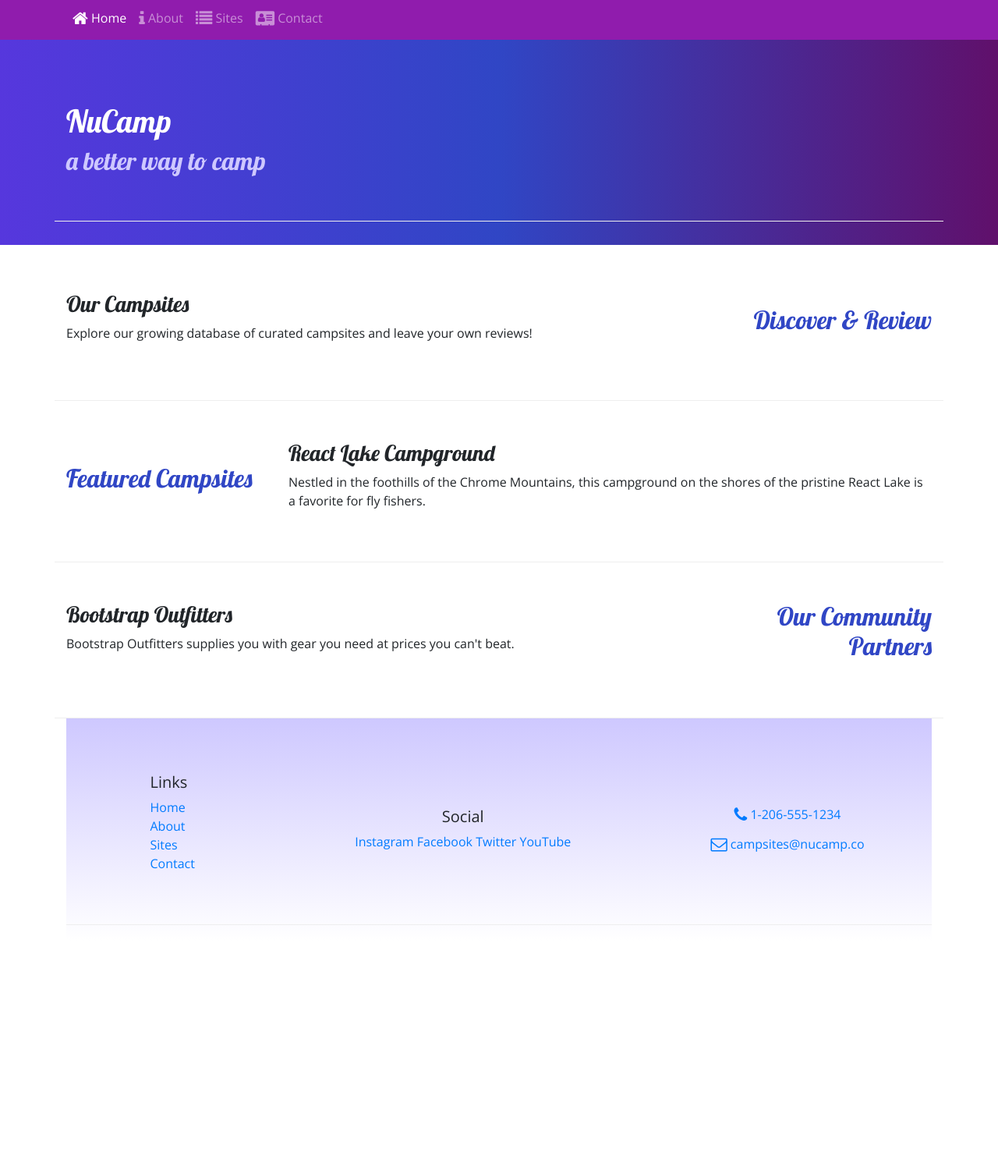
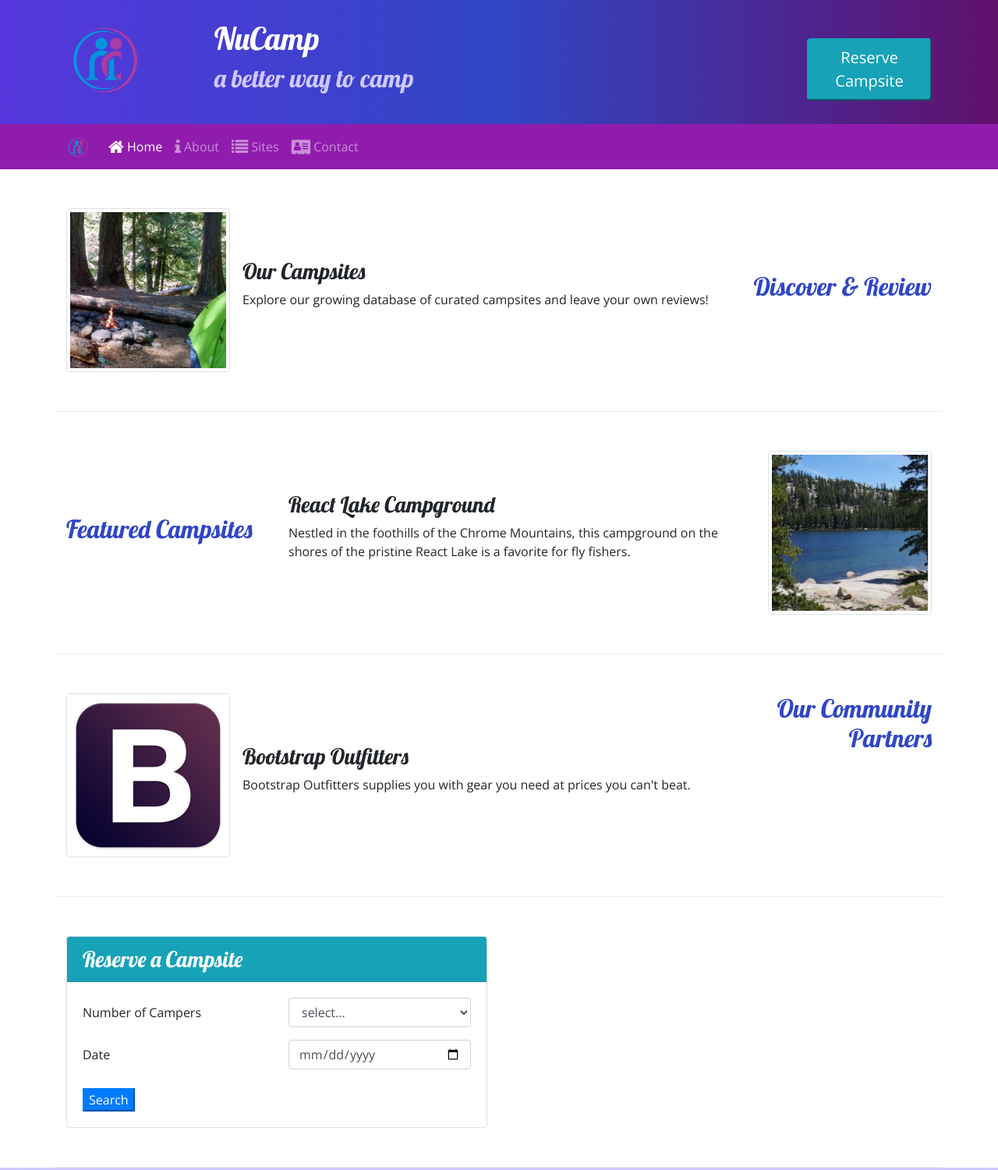
Before and after one commit to ChudZAllen/nucampsite, a website: page index.html in a window 1280 px wide. Shown: the part 5-1505 px from the top of the page at 78% size. Before the commit the page ends 1211 px from the top, so only its background shows below. Drawn offline with nearby package versions, Linux system fonts and the light colour scheme.

Commit message:
reserve a campsite form

```diff
--- a/index.html
+++ b/index.html
@@ -19,9 +19,31 @@
 </head>
 
 <body>
+
+    <header class="jumbotron jumbotron-fluid">
+        <div class="container">
+            <div class="row">
+                <div class="col-4 col-sm-3 col-md-2 align-self-center">
+                    <img src="img/logo.png" class="img-fluid">
+                </div>
+                <div class="col">
+                    <h1>NuCamp</h1>
+                    <h2>a better way to camp</h2>
+
+                </div>
+
+                <div class="col-md-4 col-xl-2 mt-4">
+                    <a href="#reserveForm"><button type="button" class="btn-info btn-lg">Reserve Campsite</button></a>
+                </div>
+            </div>
+        </div>
+
+    </header>
+
     <nav class="navbar navbar-expand-sm navbar-dark sticky-top">
         <div class="container">
-            <button class="navbar-toggler ml-auto" type="button" data-toggle="collapse" data-target="#nucampNavbar">
+            <a class="navbar-brand" href="#"><img src="img/logo.png" height="30" width="30" /></a>
+            <button class="navbar-toggler" type="button" data-toggle="collapse" data-target="#nucampNavbar">
                 <span class="navbar-toggler-icon"></span>
             </button>
             <div class="collapse navbar-collapse" id="nucampNavbar">
@@ -38,16 +60,7 @@
         </div>
     </nav>
 
-    <header class="jumbotron jumbotron-fluid">
-        <div class="container">
-            <div class="row row-content align-items-center">
-                <div class="col">
-                    <h1>NuCamp</h1>
-                    <h2>a better way to camp</h2>
-                </div>
-            </div>
-        </div>
-    </header>
+
 
     <div class="container">
         <div class="row row-content align-items-center">
@@ -55,8 +68,15 @@
                 <h2 class="text-sm-right">Discover & Review</h2>
             </div>
             <div class="col">
+                <div class="media">
+                    <img class="d-flex mr-3 img-thumbnail" src="img/breadcrumb-trail-thumb.jpg"
+                        alt="breadcrumb trail thumbnail">
+                    <div class="media-body align-self-center">
                         <h3>Our Campsites</h3>
-                <p>Explore our growing database of curated campsites and leave your own reviews!</p>
+                        <p class="d-none d-sm-block">Explore our growing database of curated campsites and leave your
+                            own reviews!</p>
+                    </div>
+                </div>
             </div>
         </div>
 
@@ -65,10 +85,16 @@
                 <h2>Featured Campsites</h2>
             </div>
             <div class="col">
+                <div class="media">
+                    <div class="media-body align-self-center">
                         <h3>React Lake Campground</h3>
-                <p>Nestled in the foothills of the Chrome Mountains, this campground on the shores of the pristine React
+                        <p>Nestled in the foothills of the Chrome Mountains, this campground on the shores of the
+                            pristine React
                             Lake is
                             a favorite for fly fishers.</p>
+                    </div>
+                    <img class="d-flex ml-3 img-thumbnail" src="img/react-lake-thumb.jpg" alt="react lake thumbnail">
+                </div>
             </div>
         </div>
 
@@ -77,15 +103,65 @@
                 <h2 class="text-sm-right">Our Community Partners</h2>
             </div>
             <div class="col">
+                <div class="media">
+                    <img class="d-flex mr-3 img-thumbnail" src="img/bootstrap-thumb.png" alt="Bootstrap Outfitters" />
+                    <div class="media-body align-self-center">
                         <h3>Bootstrap Outfitters</h3>
-                <p class="d-none d-sm-block">Bootstrap Outfitters supplies you with gear you need at prices you can't
+                        <p class="d-none d-sm-block">Bootstrap Outfitters supplies you with gear you need at prices you
+                            can't
                             beat.</p>
+                    </div>
+                </div>
+            </div>
+        </div>
+        <div class="row row-content">
+            <div class="col-sm-6" class="mx-auto">
+                <div class="card">
+                    <h3 class="card-header bg-info text-white">Reserve a Campsite</h3>
+                    <div class="card-body">
+                        <form id="reserveForm" action="">
+                            <div class="form-group row">
+                                <label for="numCampers" class=" col-12 col-sm-6 col-form-label">Number of
+                                    Campers</label>
+                                <div class="col-sm-6">
+                                    <select class="form-control" name="numCampers" id="numCampers">
+                                        <option value="">select...</option>
+                                        <option value="1">1</option>
+                                        <option value="2">2</option>
+                                        <option value="3">3</option>
+                                        <option value="4">4</option>
+                                        <option value="5">5</option>
+                                        <option value="6">6</option>
+                                    </select>
+                                </div>
+                            </div>
+
+                            <div class="form-group row">
+                                <div class="col-12 col-sm-6 col-form-label">
+                                    <label for="date">Date</label>
+                                </div>
+                                <div class="col-12 col-sm-6">
+                                    <input class="form-control" type="date" id="date" name="date"
+                                        placeholder="select a date">
+                                </div>
+                            </div>
+
+                            <div class="form- group row">
+                                <div class="col">
+                                    <button type="submit" class="btn-primary">Search</button>
+                                </div>
+
+                            </div>
+                        </form>
+                    </div>
+                </div>
+            </div>
         </div>
     </div>
 
     <footer class="site-footer">
         <div class="container">
-                <div class="row row-content align-items-center">
+            <div class="row">
                 <div class="col-4 col-sm-2 offset-1">
                     <h5>Links</h5>
                     <ul class="list-unstyled">
```
Also changed, not shown: aboutus.html (+25 -15 lines), contactus.html (+12 -4 lines), img/bootstrap-thumb.png (added), img/breadcrumb-trail-thumb.jpg (added), img/breadcrumb-trail.jpg (added), img/chrome-river-thumb.jpg (added), img/chrome-river.jpg (added), img/logo.png (added), img/react-lake-thumb.jpg (added), img/react-lake.jpg (added), 1 other file. Lines whose indentation alone changed are shown as unchanged.
